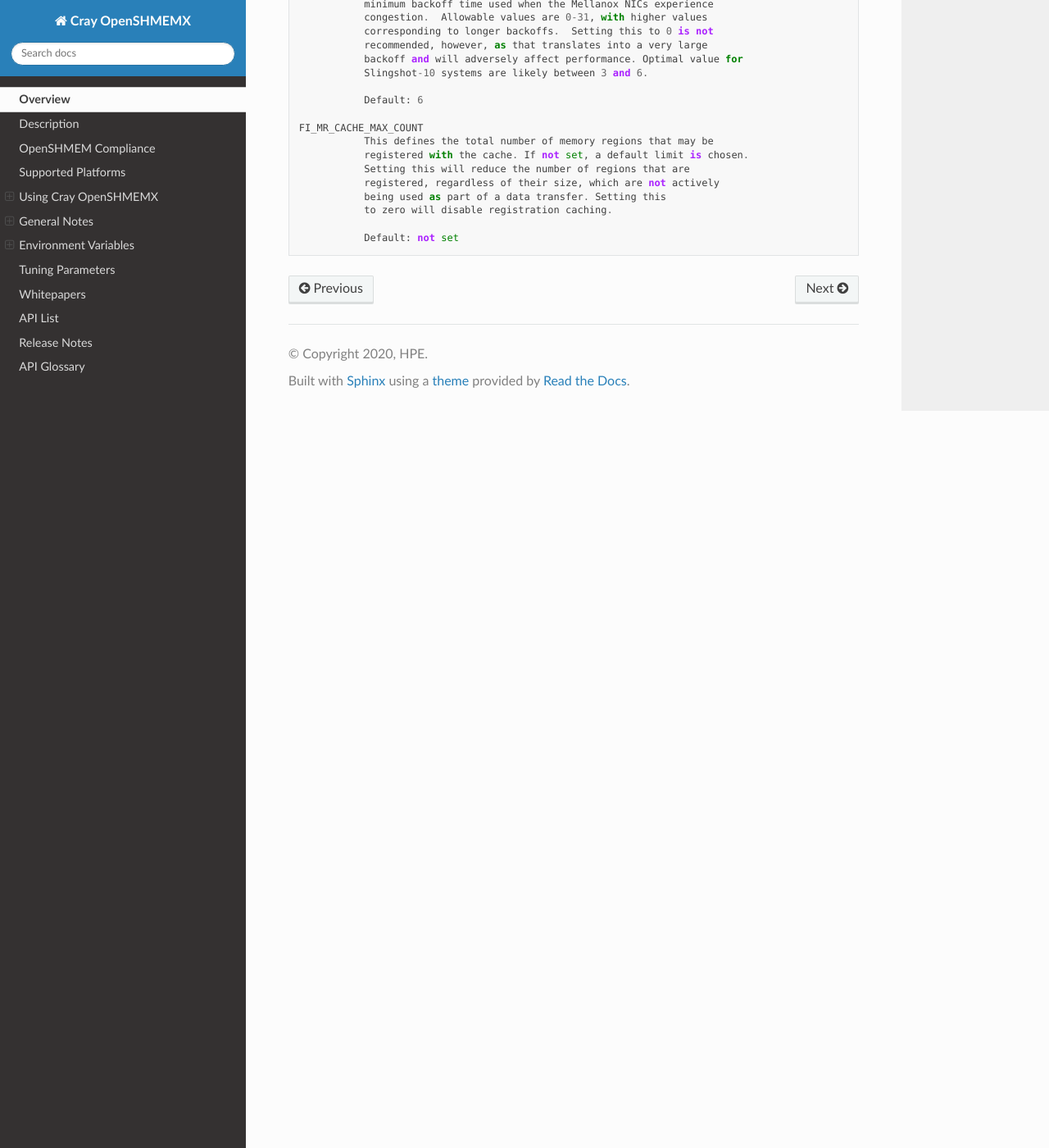
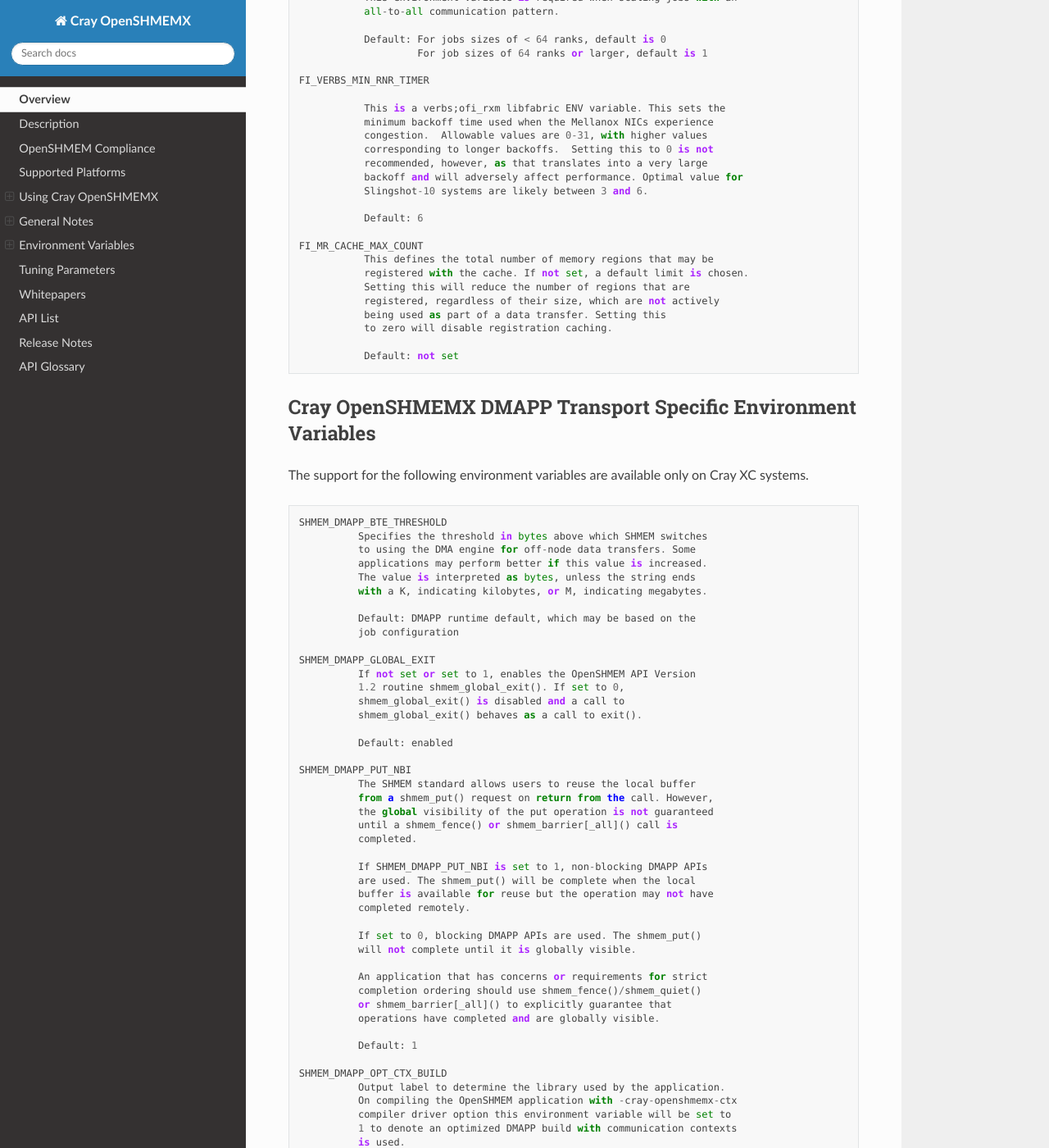
Before and after one commit to PE-Cray/cray-openshmemx, a Sphinx documentation site: the page built from doc/source/intro_shmem.rst, in a window 1280 px wide and 1400 px high, scrolled down 14264 px. Shown: the whole window at 82% size. Built offline with Sphinx 7.4.7 and the Read the Docs theme 2.0.0, drawn with Linux system fonts in a browser that asks for light colours; some of the changed text lies outside the part shown.

Commit message:
Update intro and index

```diff
--- a/doc/source/intro_shmem.rst
+++ b/doc/source/intro_shmem.rst
@@ -371,6 +371,10 @@
 Cray OpenSHMEMX and Cray DSMML Interaction Environment Variables
 ----------------------------------------------------------------
 
+The support for the following environment variables are available only on Cray
+Shasta systems as the DSMML integration for Cray OpenSHMEMX memory management
+operations are available on Shasta system architecture.
+
 ::
 
    SHMEM_USE_DSMML
@@ -697,6 +701,9 @@
 Cray OpenSHMEMX Libfabric Transport Specific Environment Variables
 ------------------------------------------------------------------
 
+The support for the following environment variables are available only on
+Cray Shasta systems.
+
 ::
 
    SHMEM_OFI_FABRIC_DISPLAY
@@ -804,3 +811,100 @@
               to zero will disable registration caching.
 
               Default: not set
+
+Cray OpenSHMEMX DMAPP Transport Specific Environment Variables
+--------------------------------------------------------------
+
+The support for the following environment variables are available only on
+Cray XC systems.
+
+::
+
+     SHMEM_DMAPP_BTE_THRESHOLD
+               Specifies the threshold in bytes above which SHMEM switches
+               to using the DMA engine for off-node data transfers. Some
+               applications may perform better if this value is increased.
+               The value is interpreted as bytes, unless the string ends
+               with a K, indicating kilobytes, or M, indicating megabytes.
+
+               Default: DMAPP runtime default, which may be based on the
+               job configuration
+
+     SHMEM_DMAPP_GLOBAL_EXIT
+               If not set or set to 1, enables the OpenSHMEM API Version
+               1.2 routine shmem_global_exit(). If set to 0,
+               shmem_global_exit() is disabled and a call to
+               shmem_global_exit() behaves as a call to exit().
+
+               Default: enabled
+
+     SHMEM_DMAPP_PUT_NBI
+               The SHMEM standard allows users to reuse the local buffer
+               from a shmem_put() request on return from the call. However,
+               the global visibility of the put operation is not guaranteed
+               until a shmem_fence() or shmem_barrier[_all]() call is
+               completed.
+
+               If SHMEM_DMAPP_PUT_NBI is set to 1, non-blocking DMAPP APIs
+               are used. The shmem_put() will be complete when the local
+               buffer is available for reuse but the operation may not have
+               completed remotely.
+
+               If set to 0, blocking DMAPP APIs are used. The shmem_put()
+               will not complete until it is globally visible.
+
+               An application that has concerns or requirements for strict
+               completion ordering should use shmem_fence()/shmem_quiet()
+               or shmem_barrier[_all]() to explicitly guarantee that
+               operations have completed and are globally visible.
+
+               Default: 1
+
+     SHMEM_DMAPP_OPT_CTX_BUILD
+               Output label to determine the library used by the application.
+               On compiling the OpenSHMEM application with -cray-openshmemx-ctx
+               compiler driver option this environment variable will be set to
+               1 to denote an optimized DMAPP build with communication contexts
+               is used.
+
+     SHMEM_GLOBAL_EXIT_QDEPTH
+               Specifies the size of the queue used by shmem_global_exit().
+               The queue needs to be large enough to handle all possible
+               concurrent calls to shmem_global_exit(). If only one PE is
+               expected to call shmem_global_exit(), a value of 2 is
+               sufficient. The value must be a power-of-two.
+
+               Default: closest power-of-two value greater than or equal to
+               the number of PEs in the job
+
+     SHMEM_MAX_OUTSTANDING_NB
+               Specifies the maximum number of outstanding non-blocking
+               requests that a rank can issue. The valid range is from 5 to
+               4096, inclusive. This value does not normally need to be
+               changed, but can be increased if a user application
+               encounters as DMAPP_RC_NO_SPACE error during non-blocking
+               communications.
+
+               Default: DMAPP runtime default, which may be based on the
+               job configuration
+
+     SHMEM_ROUTING_MODE
+               Changes the DMAPP (GNI network) routing mode that is
+               specified to dmapp_init(). The supported values are:
+
+               0         Set the routing mode to DMAPP_ROUTING_IN_ORDER.
+
+               1         Set the routing mode to
+                         DMAPP_ROUTING_DETERMINISTIC.
+
+               2         Set the routing mode to DMAPP_ROUTING_ADAPTIVE.
+
+               Default: 2
+
+     SHMEM_USE_DMAPP_COLL
+               If set, enables the use of DMAPP collectives for barrier,
+               reduction, and broadcast collective operations on Aries
+               systems. If resources permit, the Aries collective engine
+               will be used.
+
+               Default: 1
```
Also changed, not shown: doc/source/index.rst (+40 -5 lines).
